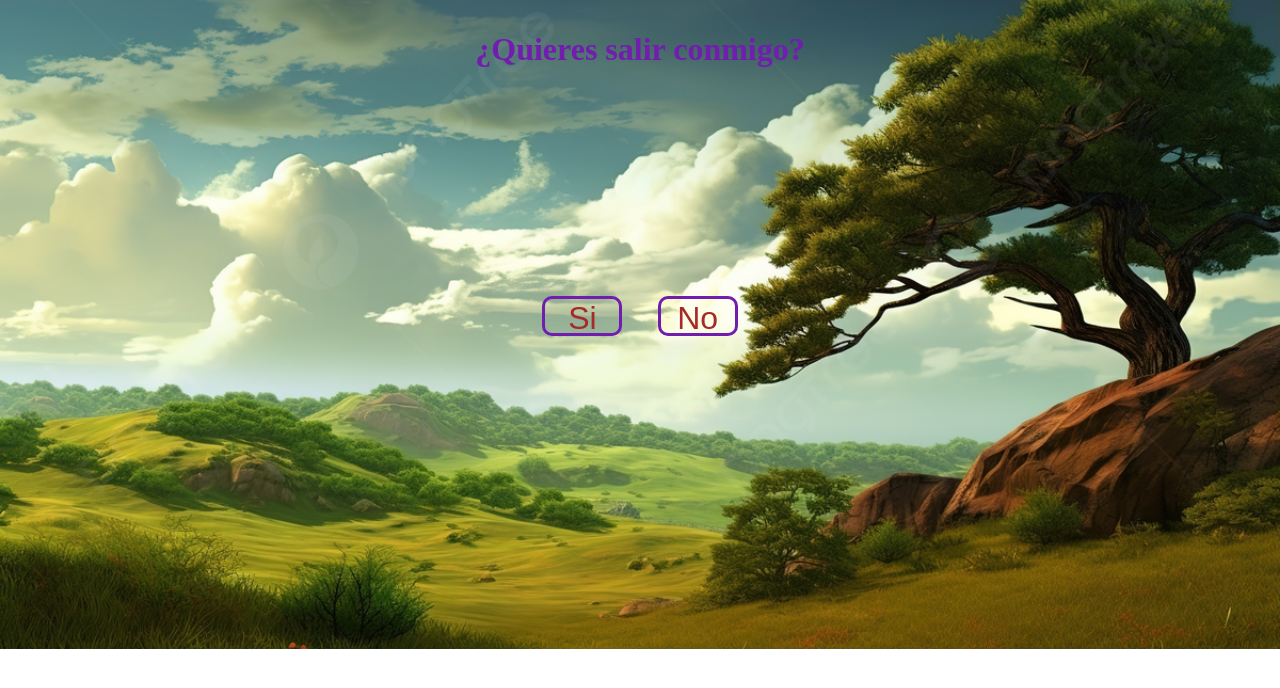
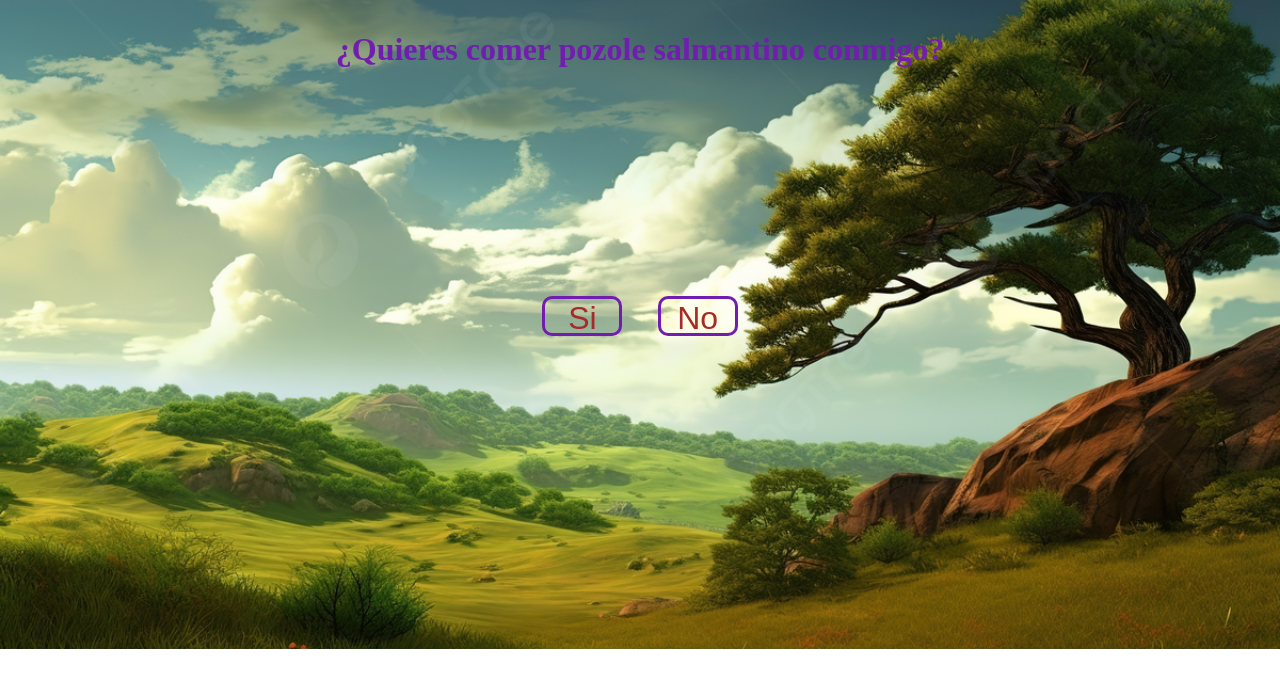
Before and after one commit to JM-MATADAMAS/Web_Boton, a plain HTML site: page Boton/index.html in a window 1280 px wide. Drawn offline with Linux system fonts and the light colour scheme.

Commit message:
Cambio de pregunta a Pozole

```diff
--- a/Boton/index.html
+++ b/Boton/index.html
@@ -16,7 +16,7 @@
 <body>
         <div>
             <p id="p" hidden>Sabía que aceptarías :3 </p>
-        <h1 id="1">¿Quieres salir conmigo?</h1>
+        <h1 id="1">¿Quieres comer pozole salmantino conmigo?</h1>
         <section>
         <button id="Si">Si</button>
         <button id="No">No</button>
```
